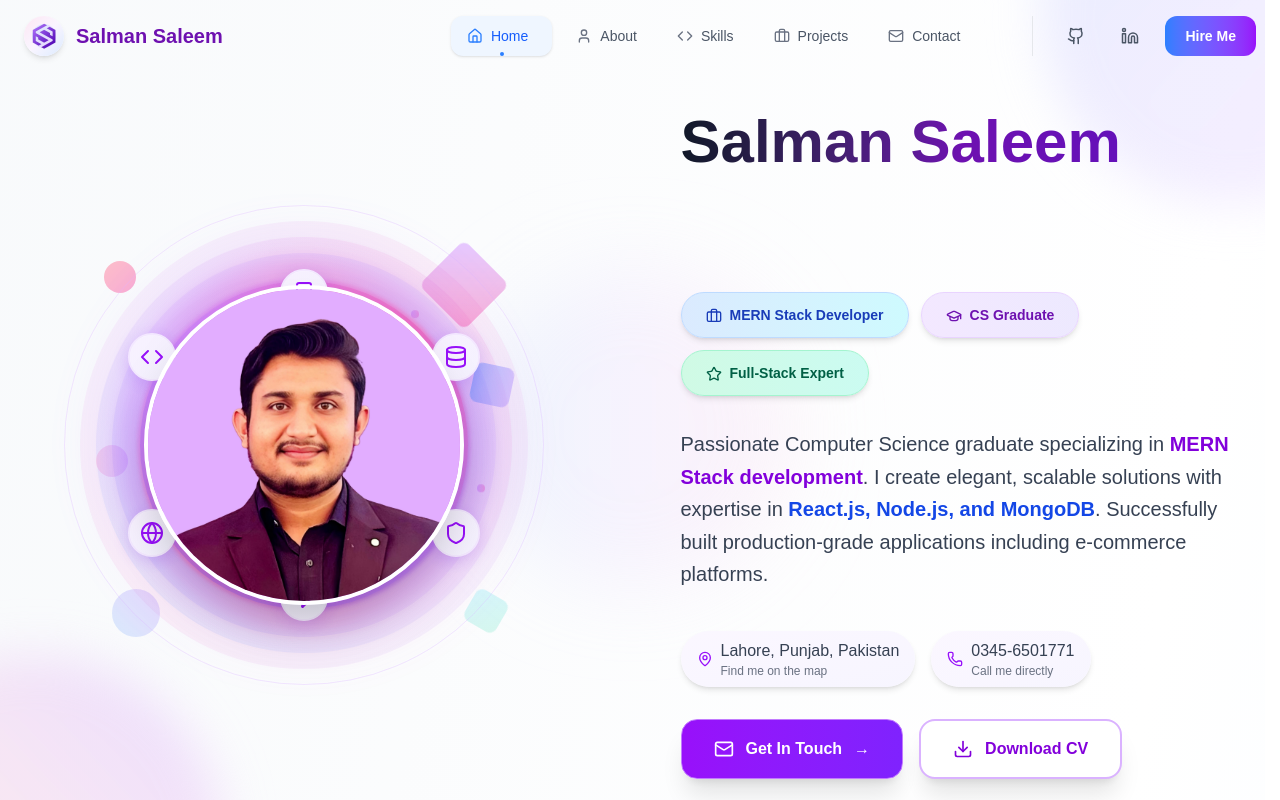
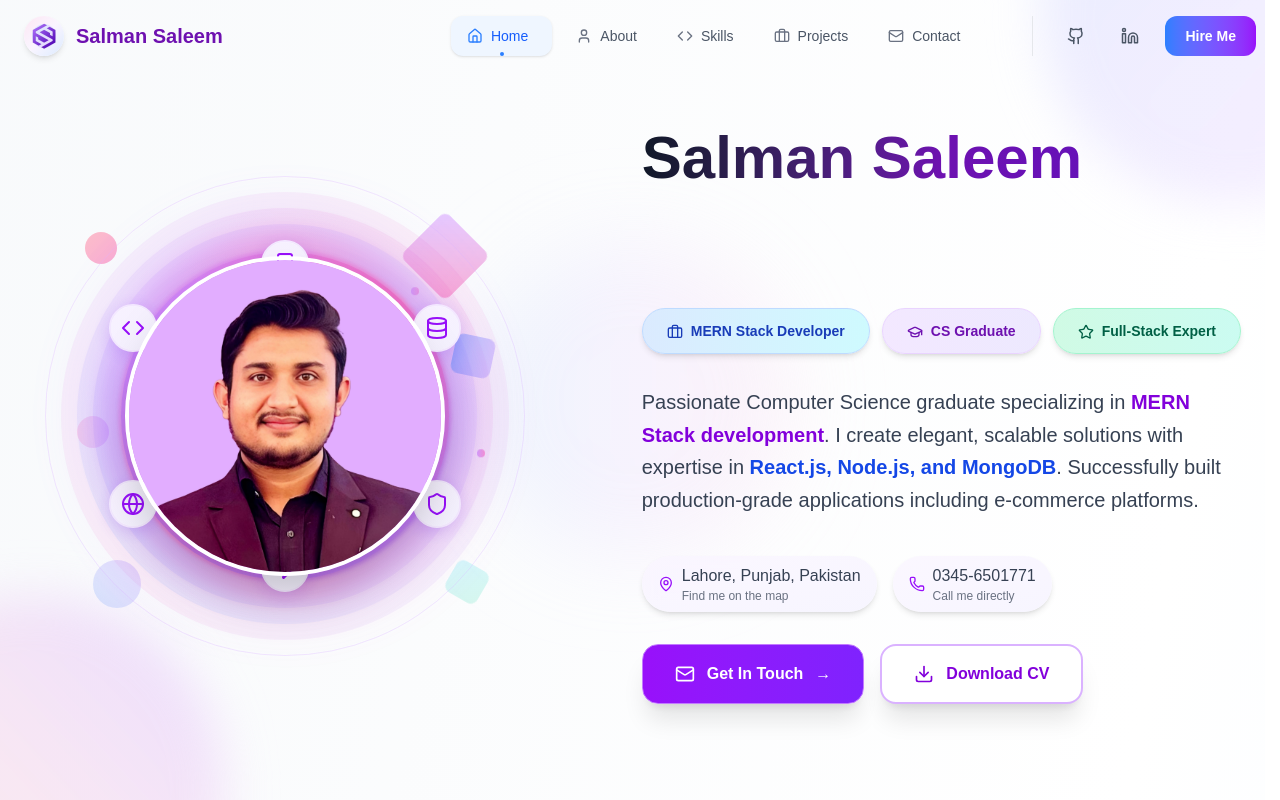
Before and after one commit to SalmanSaleem-17/My-Portfolio, a Next.js app: page / in a window 1280 px wide. Shown: the top 800 px of the page. Built offline with nearby package versions, Linux system fonts and the light colour scheme.

Commit message:
Role Tags Changes.

```diff
--- a/src/components/hero/RoleTags.tsx
+++ b/src/components/hero/RoleTags.tsx
@@ -9,12 +9,13 @@ interface RoleTagsProps {
 
 const RoleTags: React.FC<RoleTagsProps> = ({ isMobile = false }) => {
   return (
-    <div className={`flex flex-wrap gap-3 ${isMobile ? 'justify-center' : ''} mb-8`}>
+    <div className={`flex gap-3 mb-8
+      ${isMobile ? 'flex-wrap justify-center' : 'flex-nowrap'}`}>
       {ROLE_TAGS.map((tag, i) => (
         <span
           key={i}
           className={`bg-gradient-to-r ${tag.color} rounded-full font-semibold shadow-md
-            transform transition-all duration-300 ease-out
+            whitespace-nowrap transform transition-all duration-300 ease-out
             hover:scale-105 hover:-translate-y-1 cursor-default border
             ${isMobile ? 'px-4 py-2 text-sm' : 'px-6 py-3 text-sm'}`}
         >
```
